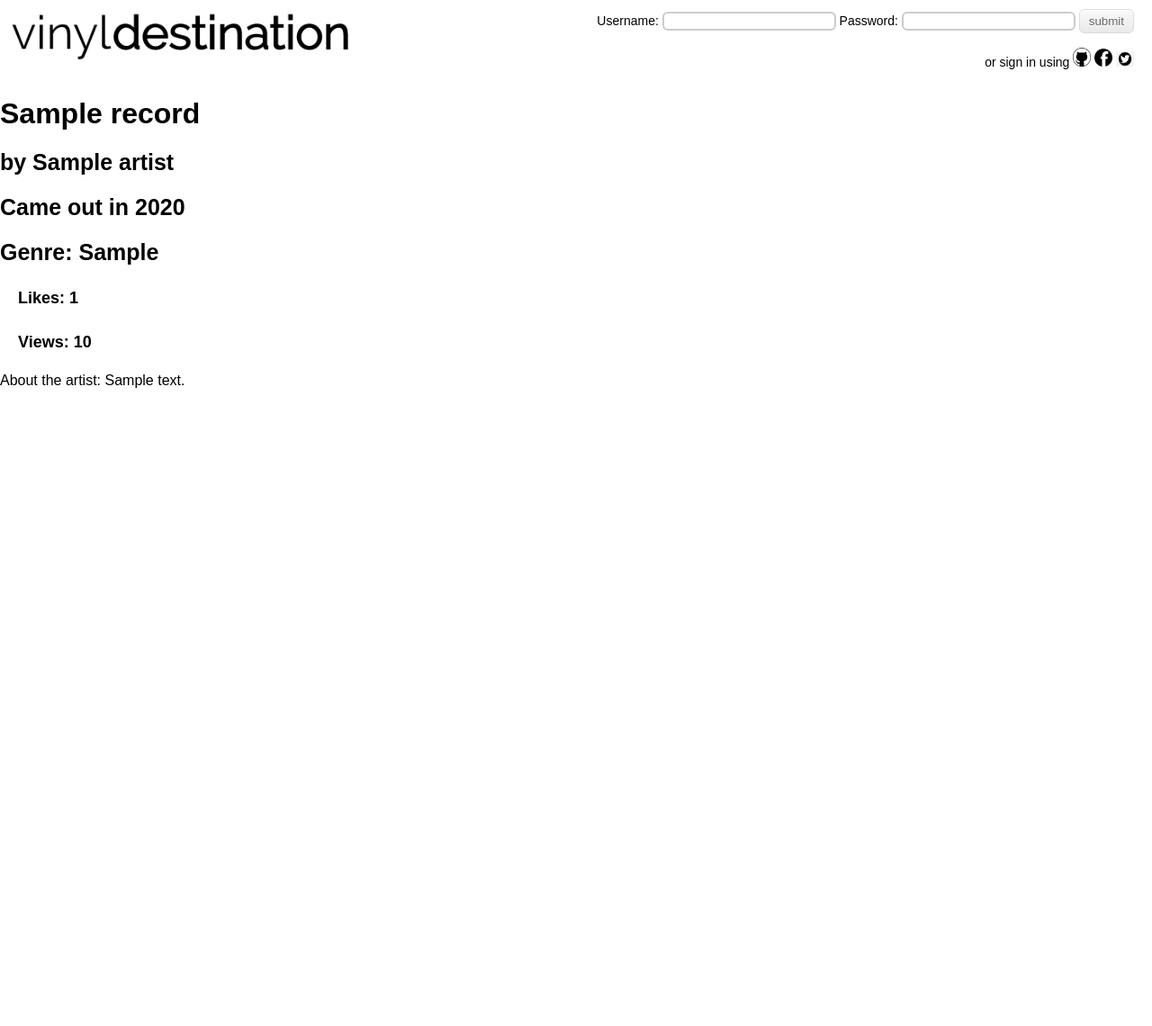
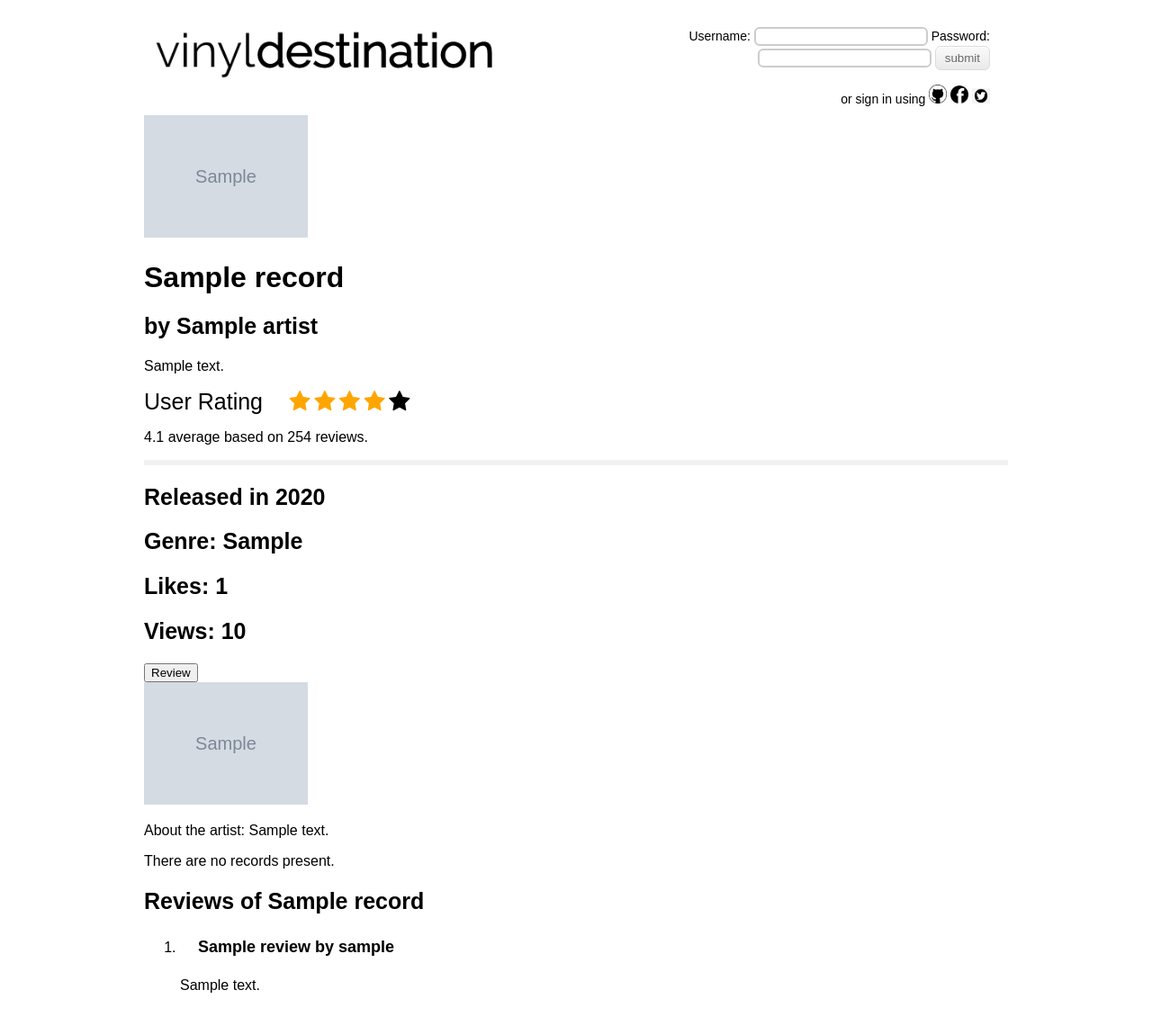
Before and after one commit to jesslavin/itech-group-t, a Django app: a page that uses templates/vinyldestination/record.html in a window 1280 px wide. Shown: the whole page at 90% size. Before the commit the page ends 431 px from the top, so only its background shows below. Run offline with Django 3.2, Linux system fonts and the light colour scheme; tables that the repository leaves empty hold one stand-in row (values such as "Sample post"); grey boxes marked "Sample" are stand-in pictures.

Commit message:
record page now shows reviews, similar records and genre now fixed in models. pop scrip updated to have one genre

```diff
--- a/templates/vinyldestination/record.html
+++ b/templates/vinyldestination/record.html
@@ -1,24 +1,119 @@
 {% extends 'vinyldestination/base.html' %}
 {% load staticfiles %}
 
-{% block title_block %}
+
+<!-- {% block title_block %}
 	{% if record %}
 	<h1>{{record.name}}</h1>
     {% else %}
     <h1>Unknown Record</h1>
     {% endif %}
-{% endblock %}
+{% endblock %} -->
 
 {% block body_block %}
 	{% if record %}
+	<img id="recordartwork" src="{{MEDIA_URL}}{{ record.image }}" alt="{{ record.name }}"></a>
 	<h1>{{record.name}}</h1>
 	<h2>by {{record.a_id}}</h2>
-	<h2>Came out in {{record.year}}</h2>
+	<p>{{record.description}}</p>
+
+
+	<head>
+	<meta name="viewport" content="width=device-width, initial-scale=1">
+	<!-- Font Awesome Icon Library -->
+	<link rel="stylesheet" href="https://cdnjs.cloudflare.com/ajax/libs/font-awesome/4.7.0/css/font-awesome.min.css">
+	<style>
+	* {
+	  box-sizing: border-box;
+	}
+
+	body {
+	  font-family: Arial;
+	  margin: 0 auto; /* Center website */
+	  max-width: 800px; /* Max width */
+	  padding: 20px;
+	}
+
+	.heading {
+	  font-size: 25px;
+	  margin-right: 25px;
+	}
+
+	.fa {
+	  font-size: 25px;
+	}
+
+	.checked {
+	  color: orange;
+	}
+
+	/* The bar container */
+	.bar-container {
+	  width: 100%;
+	  background-color: #f1f1f1;
+	  text-align: center;
+	  color: white;
+	}
+
+	/* Responsive layout - make the columns stack on top of each other instead of next to each other */
+	@media (max-width: 400px) {
+	  .side, .middle {
+	    width: 100%;
+	  }
+	  .right {
+	    display: none;
+	  }
+	}
+	</style>
+	</head>
+	<body>
+
+	<span class="heading">User Rating</span>
+	<span class="fa fa-star checked"></span>
+	<span class="fa fa-star checked"></span>
+	<span class="fa fa-star checked"></span>
+	<span class="fa fa-star checked"></span>
+	<span class="fa fa-star"></span>
+	<p>4.1 average based on 254 reviews.</p>
+	<hr style="border:3px solid #f1f1f1">
+
+	<h2>Released in {{record.year}}</h2>
 	<h2>Genre: {{record.genre}}</h2>
-	<h3>Likes: {{record.likes}}</h3>
-	<h3>Views: {{record.views}}</h3>
+	<h2>Likes: {{record.likes}}</h2>
+	<h2>Views: {{record.views}}</h2>
 	{% endif %}
+
+
+	<div>
+		<button type="button">Review</button>
+	</div>
+
 	{% if artist %}
+	<img id="recordartwork" src="{{MEDIA_URL}}{{ artist.image }}" alt="{{ record.name }}"></a>
 	<p>About the artist: {{artist.description}}</p>
 	{% endif %}
+
+	<div class = "similar">
+			{% if similar %}
+			<h2>Similar records in {{record.genre}}</h2>
+				{% for record in similar%}
+				<a href="/vinyldestination/records/{{ record.slug }}/"><img id="recordartwork" src="{{MEDIA_URL}}{{ record.image }}" alt="{{ record.name }}"></a>
+					{% endfor %}
+			{% else %}
+			There are no records present.
+			{% endif %}
+	</div>
+
+	<div class = "review">
+			{% if review %}
+			<h2>Reviews of {{record.name}}</h2>
+				<ol type="1">
+				{% for review in review%}
+				<li><h3>{{review.title}} by {{review.author}}</h3><p>{{review.review}}</p>
+				</li>
+					{% endfor %}
+			{% else %}
+			There are no reviews present.
+			{% endif %}
+	</div>
 {% endblock %}
--- a/vinyldestination/models.py
+++ b/vinyldestination/models.py
@@ -82,7 +82,6 @@
     genre = models.CharField(max_length=GENRE_MAX_LENGTH)
     image = models.ImageField(upload_to='images/records/', blank=True)
     description = models.CharField(max_length=DESCRIPTION_MAX_LENGTH, blank=True)
-
     def save(self, *args, **kwargs):
         self.slug = slugify(self.a_id) + "-" + slugify(self.name)
         super(Record, self).save(*args, **kwargs)
@@ -92,7 +91,6 @@
 
     def __str__(self):
         return self.name
-
 
 class Shop(models.Model):
     NAME_MAX_LENGTH = 128
--- a/vinyldestination/views.py
+++ b/vinyldestination/views.py
@@ -1,6 +1,6 @@
 from django.shortcuts import render, redirect
 from django.http import HttpResponse
-from vinyldestination.models import Artist, Record
+from vinyldestination.models import Artist, Record, Review
 from vinyldestination.forms import ArtistForm, PageForm, UserForm, UserProfileForm
 from django.urls import reverse
 from django.contrib.auth import authenticate, login, logout
@@ -197,11 +197,18 @@
 	try:
 		record = Record.objects.get(slug=record_name_slug)
 		artist = Artist.objects.get(name=record.a_id)
+		similar = Record.objects.filter(genre=record.genre).exclude(name=record.name)
+		review = Review.objects.filter(record = record)
+
 		context_dict['record'] = record
 		context_dict['artist'] = artist
+		context_dict['similar'] = similar
+		context_dict['review'] = review
 	except Record.DoesNotExist:
 		context_dict['record'] = None
 		context_dict['artist'] = None
+		context_dict['similar'] = None
+		context_dict['review'] = None
 	return render(request, 'vinyldestination/record.html', context=context_dict)
 
 def register(request):
```
Also changed, not shown: population_script.py (+25 -24 lines), vinyldestination/migrations/0001_initial.py.
